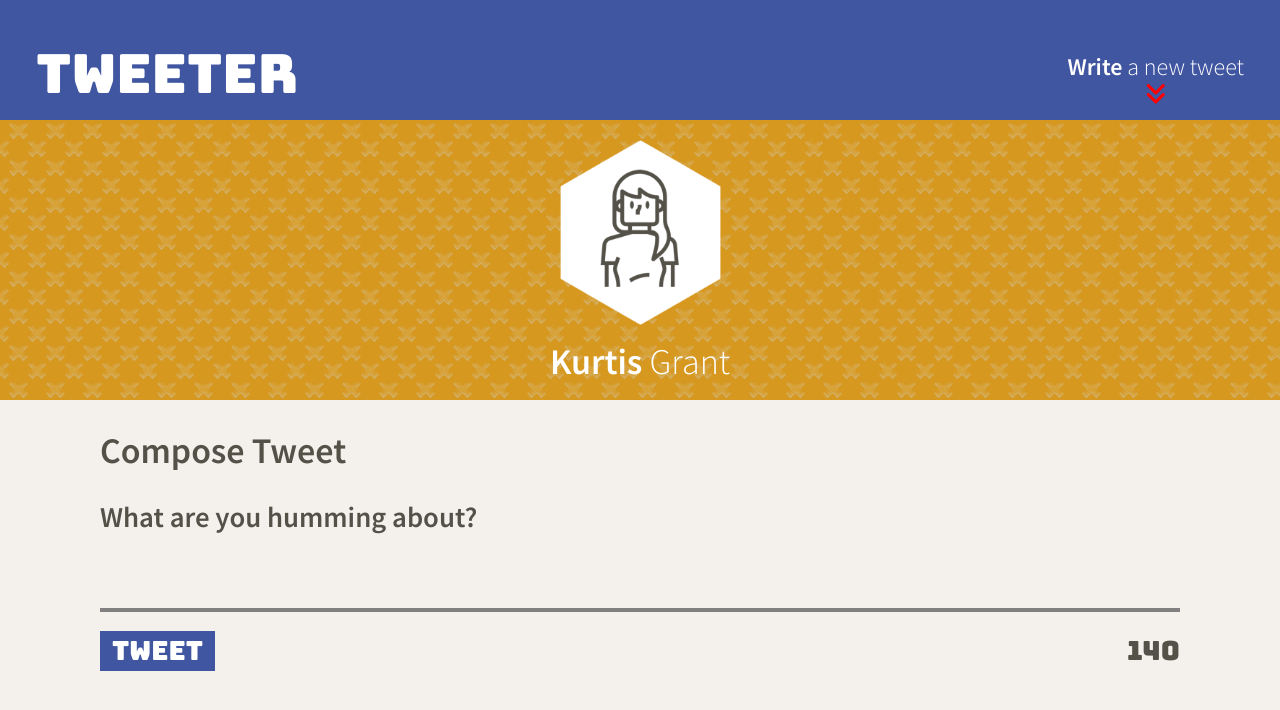
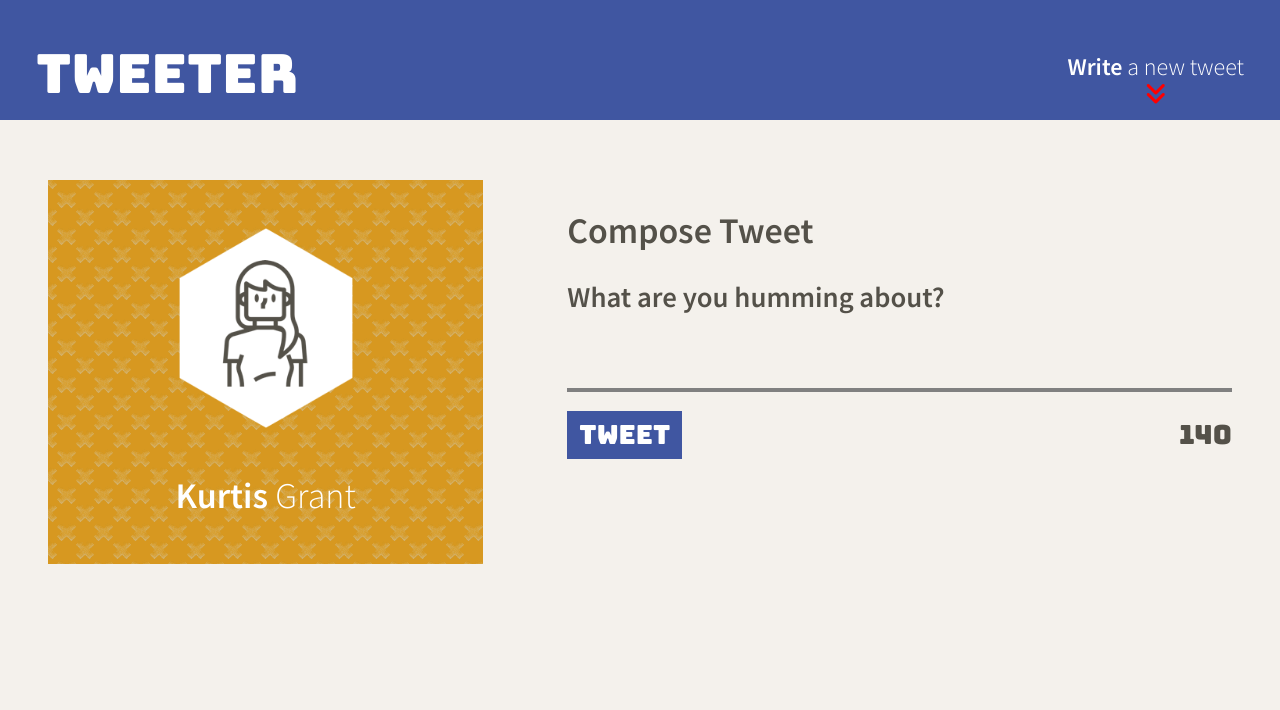
Before and after one commit to kurtisgrant/tweeter, a website: page public/index.html in a window 1280 px wide. Drawn offline with nearby package versions, Linux system fonts and the light colour scheme; no server answers.

Commit message:
Add media queries and responsive design/layout

```diff
--- a/public/index.html
+++ b/public/index.html
@@ -44,6 +44,8 @@
       <i class="fas fa-angle-double-down"></i>
     </a>
   </nav>
+
+  <div class="responsive-container">
     <header class="main-header">
       <div class="header-img-container">
         <img src="/images/profile-hex.png">
@@ -76,6 +78,7 @@
       <section class="tweets"></section>
 
     </main>
+  </div>
 
   <script src="/scripts/composer-char-counter.js"></script>
 </body>
--- a/public/styles/header.css
+++ b/public/styles/header.css
@@ -7,7 +7,7 @@ header.main-header {
   background-image: url('../images/elastoplast.png');
   width: 100%;
   height: 400px;
-  padding: 140px 0 0;
+  padding: 130px 0 20px;
 }
 
 .header-img-container {
@@ -15,7 +15,7 @@ header.main-header {
 }
 
 .header-img-container > img {
-  height: 185px;
+  height: 200px;
 }
 
 .header-name-container > h2 {
@@ -26,3 +26,28 @@ header.main-header {
 .header-name-container > h2 > b {
   font-weight: 600;
 }
+
+@media (min-width: 1024px) {
+  header.main-header {
+    justify-content: space-around;
+    flex-shrink: 1.85;
+    margin: 180px 1.5em;
+    margin-top: 180px;
+    margin-left: 2em;
+    padding: 1em;
+    height: 30vw;
+    max-height: 400px;
+  }
+  .header-img-container {
+    flex-shrink: 2;
+    display: flex;
+    justify-content: center;
+    align-items: center;
+  }
+  .header-name-container {
+    flex-shrink: 1;
+  }
+  .header-name-container > h2 {
+    margin: 0;
+  }
+}
--- a/public/styles/layout.css
+++ b/public/styles/layout.css
@@ -21,13 +21,21 @@ body {
   font-family: 'Source Sans Pro', sans-serif;
 }
 
-/*
- * Additional CSS can be defined below or in other CSS files, as per instructions
- */
+main {
+  width: 90%;
+  margin: 0 auto;
+  padding: 0 1.5em;
+  background-color: inherit;
+}
 
- main {
-   width: 90%;
-   margin: 0 auto;
-   padding: 0 1.5em;
-   background-color: inherit;
- }
+@media (min-width: 1024px) {
+  .responsive-container {
+    display: flex;
+  }
+  main {
+    flex-shrink: 1;
+    margin-left: 0;
+    padding: 0 2em;
+    margin-top: 180px;
+  }
+}
--- a/public/styles/nav.css
+++ b/public/styles/nav.css
@@ -6,7 +6,7 @@ nav {
   align-items: flex-end;
   height: 120px;
   width: 100%;
-  background-color: #4056A1;
+  background-color: #FFFFFF00;
   color: #FFFFFF;
   padding: 0 1.5em;
   padding-bottom: 15px;
@@ -28,3 +28,9 @@ nav {
 .fa-angle-double-down {
   color: red;
 }
+
+@media (min-width: 1024px) {
+  nav {
+    background-color: #4056A1;
+  }
+}
--- a/public/styles/new_tweet.css
+++ b/public/styles/new_tweet.css
@@ -9,10 +9,11 @@
 
 .alert-container {
   overflow: hidden;
+  text-align: center;
 }
 
 .alert > small {
-  font-size: 0.6em;
+  font-size: 0.8em;
   font-style: italic;
   font-family: 'Source Sans Pro', sans-serif;
   font-weight: 600;
@@ -21,10 +22,12 @@
 
 .alert {
   display: flex;
+  flex-wrap: wrap;
   align-items: center;
+  font-size: 1.2rem;
   background-color: rgb(222, 39, 76);
   color: #FFFFFF;
-  height: 1.5em;
+  height: 3rem;
   padding: 4px 1.2em;
   transition: all 0.5s 0s ease-in-out;
   transform-origin: 0% 50%;
@@ -65,7 +68,7 @@
   background-color: #4056A1;
   color: #FFFFFF;
   padding: 4px 12px;
-  height: 1.5em;
+  height: 3rem;
   outline: none;
   border: none;
   z-index: 2;
@@ -79,6 +82,7 @@
 
 #new-tweet-form .counter {
   color: inherit;
+  margin-left: 1em;
 }
 
 #new-tweet-form .counter.overlimit {
```
Lines whose indentation alone changed are shown as unchanged.
